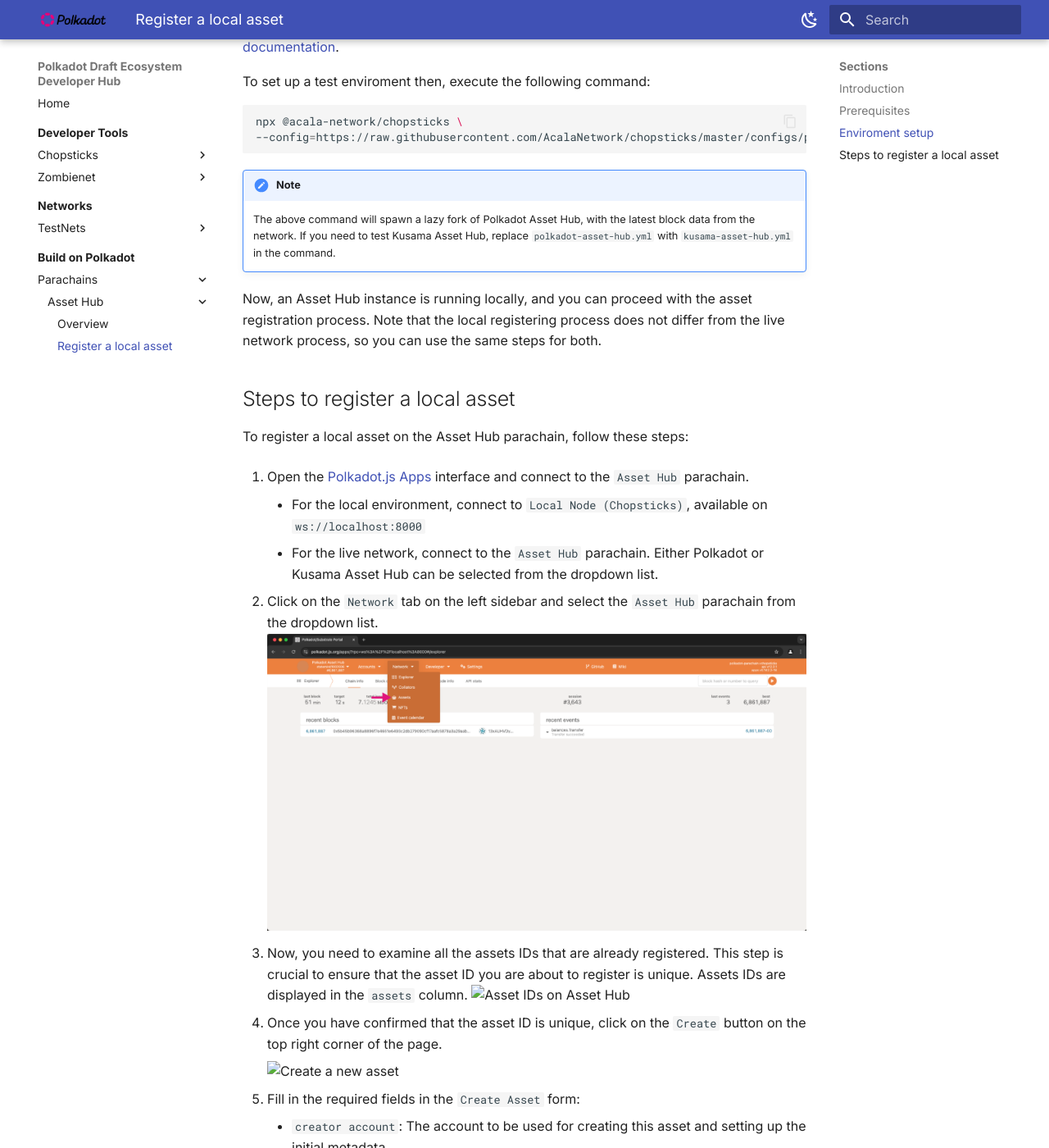
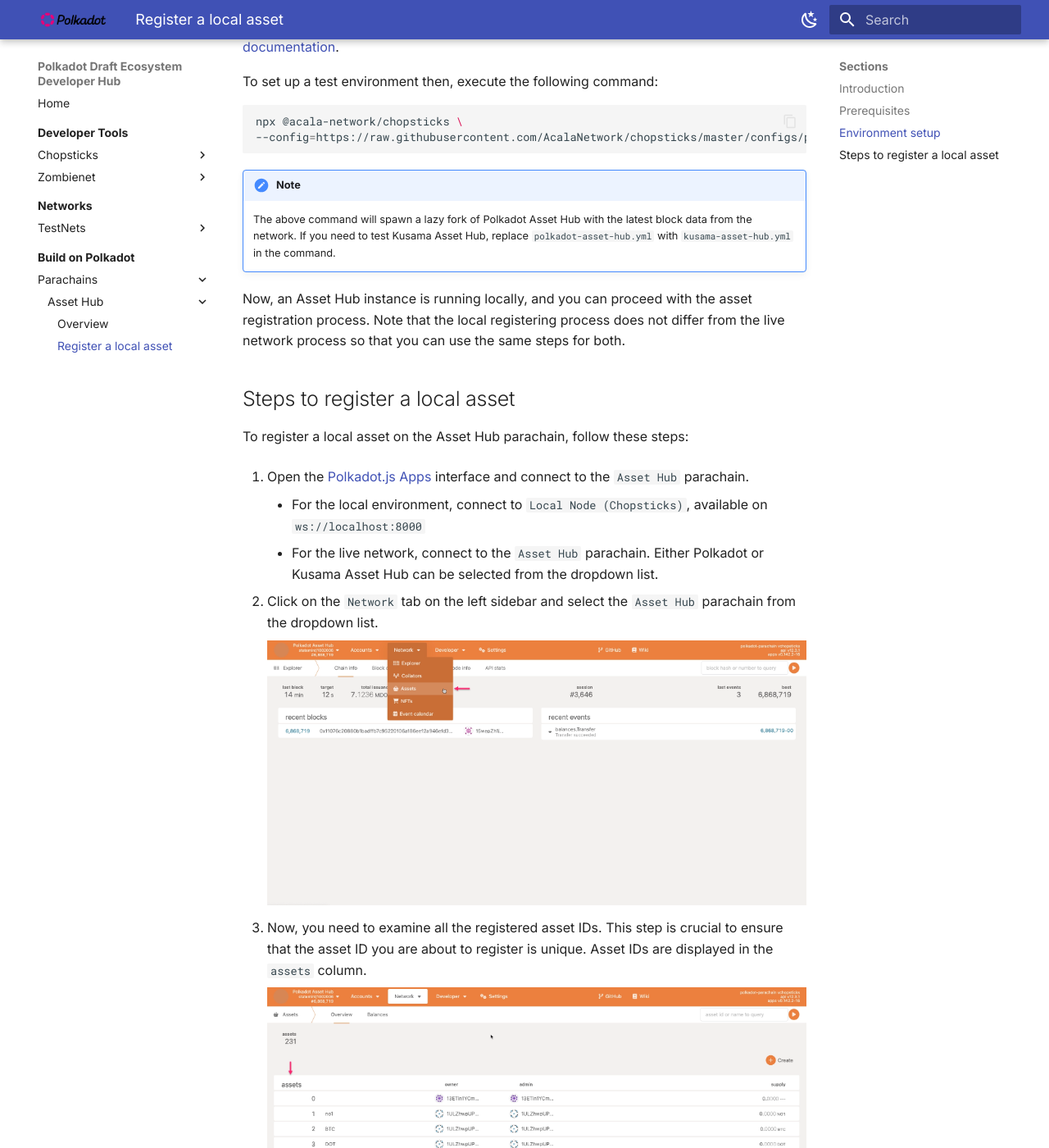
Before and after one commit to papermoonio/polkadot-ecosystem-docs-draft, an MkDocs documentation site: the page built from docs/build-on-polkadot/parachains/asset-hub/register-a-local-asset.md, in a window 1280 px wide and 1400 px high, scrolled down 817 px. Shown: the whole window at 82% size. Built offline with MkDocs 1.6.1 and Material for MkDocs 9.7.7, drawn with Linux system fonts in a browser that asks for light colours; some of the changed lines change nothing that is shown; some of the changed text lies outside the part shown.

Commit message:
fix: wrapping up registering local asset process

````diff
--- a/docs/build-on-polkadot/parachains/asset-hub/register-a-local-asset.md
+++ b/docs/build-on-polkadot/parachains/asset-hub/register-a-local-asset.md
@@ -17,11 +17,11 @@
 
 You need to ensure that your Asset Hub account balance is a bit more than the sum of those two deposits, which should seamlessly account for the required deposits and transaction fees.
 
-## Enviroment setup
+## Environment setup
 
 It might be beneficial to set up a local parachain environment to test the asset registration process before deploying it on the live network. This guide uses `chopsticks` to simulate that process. For further information on chopsticks usage, refer to the [Chopsticks documentation](../../../dev-tools/chopsticks/overview.md){target=_blank}.
 
-To set up a test enviroment then, execute the following command:
+To set up a test environment then, execute the following command:
 
 ```bash
 npx @acala-network/chopsticks \
@@ -29,9 +29,9 @@
 ```
 
 !!!note
-    The above command will spawn a lazy fork of Polkadot Asset Hub, with the latest block data from the network. If you need to test Kusama Asset Hub, replace `polkadot-asset-hub.yml` with `kusama-asset-hub.yml` in the command.
+    The above command will spawn a lazy fork of Polkadot Asset Hub with the latest block data from the network. If you need to test Kusama Asset Hub, replace `polkadot-asset-hub.yml` with `kusama-asset-hub.yml` in the command.
 
-Now, an Asset Hub instance is running locally, and you can proceed with the asset registration process. Note that the local registering process does not differ from the live network process, so you can use the same steps for both.
+Now, an Asset Hub instance is running locally, and you can proceed with the asset registration process. Note that the local registering process does not differ from the live network process so that you can use the same steps for both.
 
 ## Steps to register a local asset
 
@@ -42,18 +42,20 @@
       - For the live network, connect to the `Asset Hub` parachain. Either Polkadot or Kusama Asset Hub can be selected from the dropdown list.
 
 2. Click on the `Network` tab on the left sidebar and select the `Asset Hub` parachain from the dropdown list.
+
       ![Access to Asset Hub through Polkadot.JS](/polkadot-ecosystem-docs-draft/images/building-on-polkadot/parachains/asset-hub/registering-a-local-asset/registering-a-local-asset-1.webp)
 
-3. Now, you need to examine all the assets IDs that are already registered. This step is crucial to ensure that the asset ID you are about to register is unique. Assets IDs are displayed in the `assets` column.
+4. Now, you need to examine all the registered asset IDs. This step is crucial to ensure that the asset ID you are about to register is unique. Asset IDs are displayed in the `assets` column.
+
       ![Asset IDs on Asset Hub](/polkadot-ecosystem-docs-draft/images/building-on-polkadot/parachains/asset-hub/registering-a-local-asset/registering-a-local-asset-2.webp)
 
-4. Once you have confirmed that the asset ID is unique, click on the `Create` button on the top right corner of the page.
+5. Once you have confirmed that the asset ID is unique, click on the `Create` button on the top right corner of the page.
 
       ![Create a new asset](/polkadot-ecosystem-docs-draft/images/building-on-polkadot/parachains/asset-hub/registering-a-local-asset/registering-a-local-asset-3.webp)
 
-5. Fill in the required fields in the `Create Asset` form:
+6. Fill in the required fields in the `Create Asset` form and click on the `Create` button.
 
-    - `creator account`: The account to be used for creating this asset and setting up the initial metadata.
+    - `creator account` - the account to be used for creating this asset and setting up the initial metadata.
     - `asset name` - the descriptive name of the asset you are registering.
     - `asset symbol` - the symbol that will be used to represent the asset.
     - `asset decimals` - the number of decimal places for this token, with a maximum of 20 allowed through the user interface.
@@ -61,3 +63,19 @@
     - `asset ID` - the selected id for the asset. This should not match an already-existing asset id.
 
     ![Create Asset Form](/polkadot-ecosystem-docs-draft/images/building-on-polkadot/parachains/asset-hub/registering-a-local-asset/registering-a-local-asset-4.webp)
+
+7. Select the `admin account`, `issuer-account` and `freezer-account`.
+
+    - `admin account` - the account designated for continuous administration of the token
+    - `issuer account` - the account that will be used for issuing this token
+    - `freezer account` - the account that will be used for performing token freezing operations
+
+    ![Admin, Issuer, Freezer accounts](/polkadot-ecosystem-docs-draft/images/building-on-polkadot/parachains/asset-hub/registering-a-local-asset/registering-a-local-asset-5.webp)
+
+8. Finally, click on the `Sign and Submit` button to complete the asset registration process.
+
+    ![Sign and Submit](/polkadot-ecosystem-docs-draft/images/building-on-polkadot/parachains/asset-hub/registering-a-local-asset/registering-a-local-asset-6.webp)
+
+After completing these steps, the asset will be successfully registered on the Asset Hub parachain. You can now view your asset listed on the [`Assets` section](https://polkadot.js.org/apps/#/assets){target=_blank} of the Polkadot.js Apps interface.
+
+![Asset listed on Polkadot.js Apps](/polkadot-ecosystem-docs-draft/images/building-on-polkadot/parachains/asset-hub/registering-a-local-asset/registering-a-local-asset-7.webp)
````
Also changed, not shown: docs/images/building-on-polkadot/parachains/asset-hub/registering-a-local-asset/registering-a-local-asset-1.webp, docs/images/building-on-polkadot/parachains/asset-hub/registering-a-local-asset/registering-a-local-asset-2.webp (added), docs/images/building-on-polkadot/parachains/asset-hub/registering-a-local-asset/registering-a-local-asset-3.webp (added), docs/images/building-on-polkadot/parachains/asset-hub/registering-a-local-asset/registering-a-local-asset-4.webp (added), docs/images/building-on-polkadot/parachains/asset-hub/registering-a-local-asset/registering-a-local-asset-5.webp (added), docs/images/building-on-polkadot/parachains/asset-hub/registering-a-local-asset/registering-a-local-asset-6.webp (added), docs/images/building-on-polkadot/parachains/asset-hub/registering-a-local-asset/registering-a-local-asset-7.webp (added).
